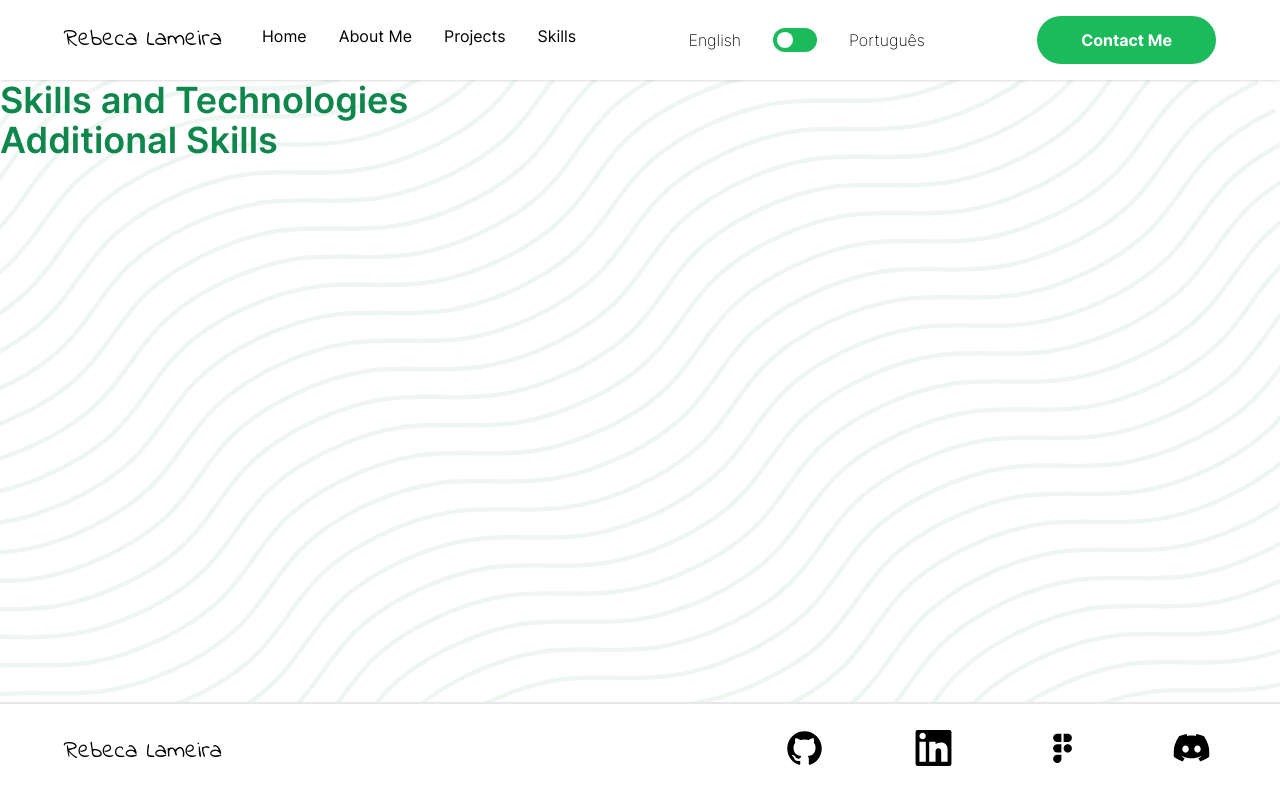
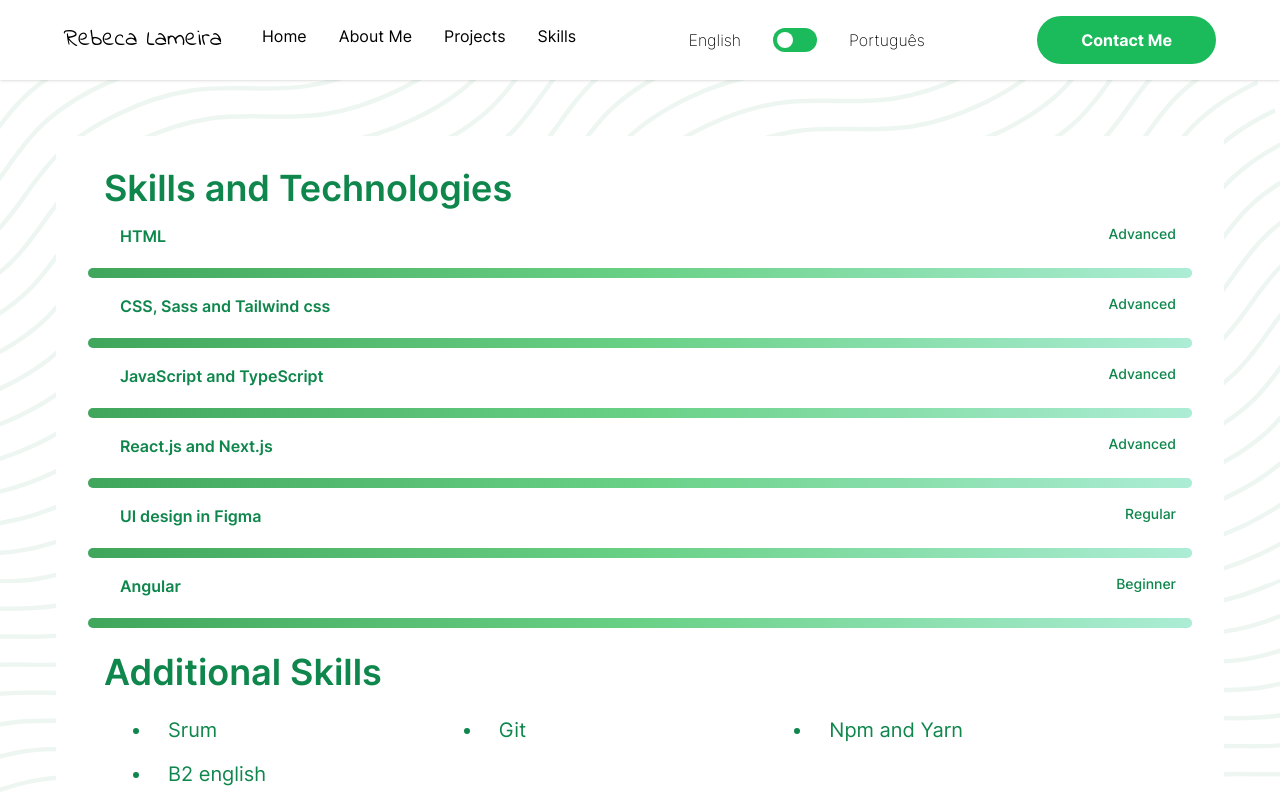
Before and after one commit to RebecaLameira/my-portfolio, a Next.js app: page /Skills in a window 1280 px wide. Shown: the top 800 px of the page. Built offline with nearby package versions, Linux system fonts and the light colour scheme.

Commit message:
Creating the skill.

```diff
--- /dev/null
+++ b/src/components/Skill/Skill.tsx
@@ -0,0 +1,23 @@
+export type SkillProps = {
+	label: string;
+	level: string;
+	percent: string;
+} & React.ButtonHTMLAttributes<HTMLButtonElement>;
+
+const Skill = ({ label, level, percent, className }: SkillProps) => {
+	return (
+		<>
+			<div className="flex justify-between mb-1 px-4">
+				<span className="text-base font-semibold text-secondary">{label}</span>
+				<span className="text-sm font-medium text-secondary">{level}</span>
+			</div>
+			<div className="w-full bg-gray-200 rounded-full h-2.5">
+				<div
+					className={`px-4 bg-gradient-to-r from-[#40A65C] via-[#69D186] to-[#ACEDD5] h-2.5 rounded-full w-${percent}`}
+				></div>
+			</div>
+		</>
+	);
+};
+
+export default Skill;
--- a/src/pages/Skills.tsx
+++ b/src/pages/Skills.tsx
@@ -4,17 +4,54 @@ import Title from "@/components/Title/Title";
 import Head from "next/head";
 
 import { i18n } from "@/translate/i18n";
+import Skill from "@/components/Skill/Skill";
 
 export default function Skills() {
 	return (
-		<div>
+		<>
 			<Head>
 				<title>Skills - Portfolio Rebeca Lameira</title>
 			</Head>
 			<Navbar path="/Contact">{i18n.t("skillsPage.button")}</Navbar>
-			<Title>{i18n.t("skillsPage.title1")}</Title>
-			<Title>{i18n.t("skillsPage.title2")}</Title>
-			<Footer className="fixed" />
-		</div>
+			<div className="bg-white m-14 p-8 indent-4">
+				<section className="grid gap-4">
+					<Title>{i18n.t("skillsPage.title1")}</Title>
+					<Skill label="HTML" level="Advanced" percent={"5/6"}></Skill>
+					<Skill
+						label="CSS, Sass and Tailwind css"
+						level="Advanced"
+						percent={"5/6"}
+					></Skill>
+					<Skill
+						label="JavaScript and TypeScript"
+						level="Advanced"
+						percent={"5/6"}
+					></Skill>
+					<Skill
+						label="React.js and Next.js"
+						level="Advanced"
+						percent={"5/6"}
+					></Skill>
+					<Skill
+						label="UI design in Figma"
+						level="Regular"
+						percent={"2/4"}
+					></Skill>
+					<Skill label="Angular" level="Beginner" percent={"2/4"}></Skill>
+				</section>
+				<br />
+				<section>
+					<Title>{i18n.t("skillsPage.title2")}</Title>
+					<br />
+					<ul className=" grid grid-cols-3 list-disc px-16 text-xl text-secondary gap-4">
+						<li>Srum</li>
+						<li>Git</li>
+						<li>Npm and Yarn</li>
+						<li>B2 english</li>
+					</ul>
+				</section>
+			</div>
+			<Footer className="strick" />
+		</>
 	);
 }
```
